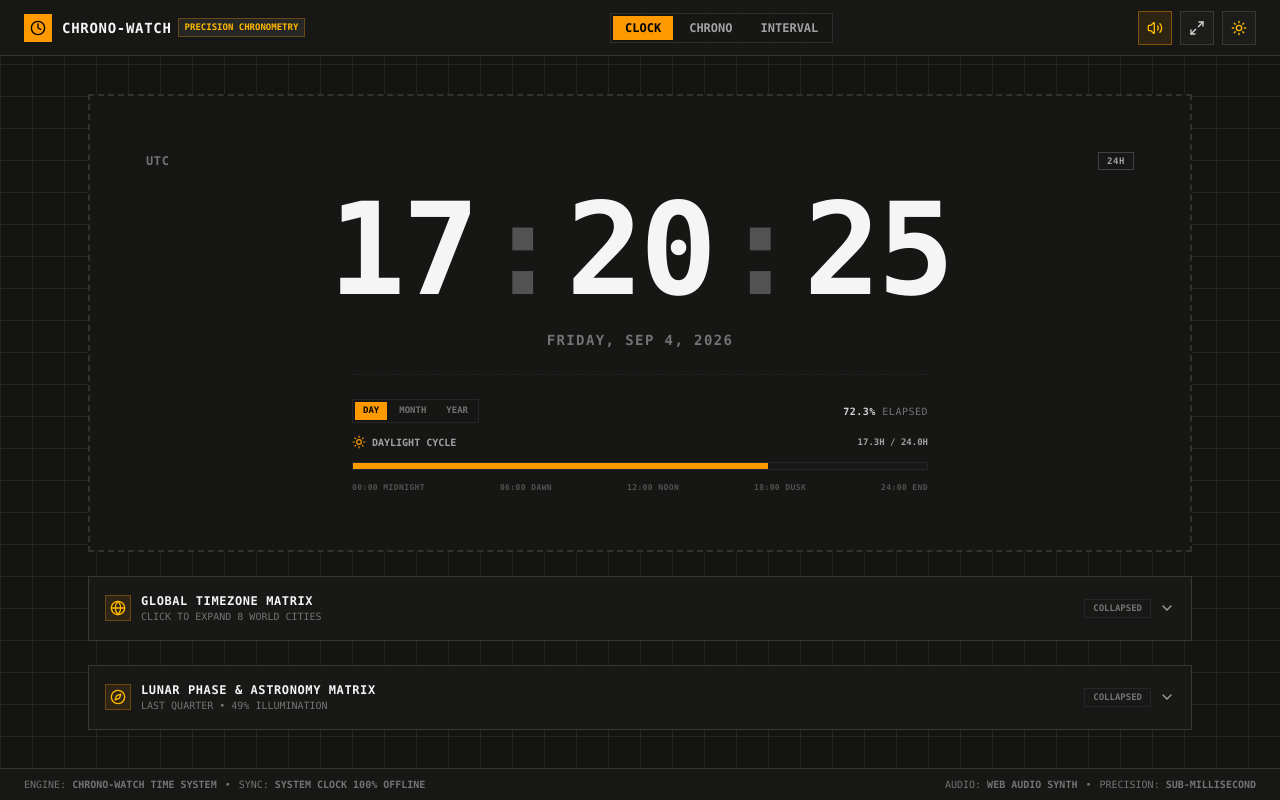
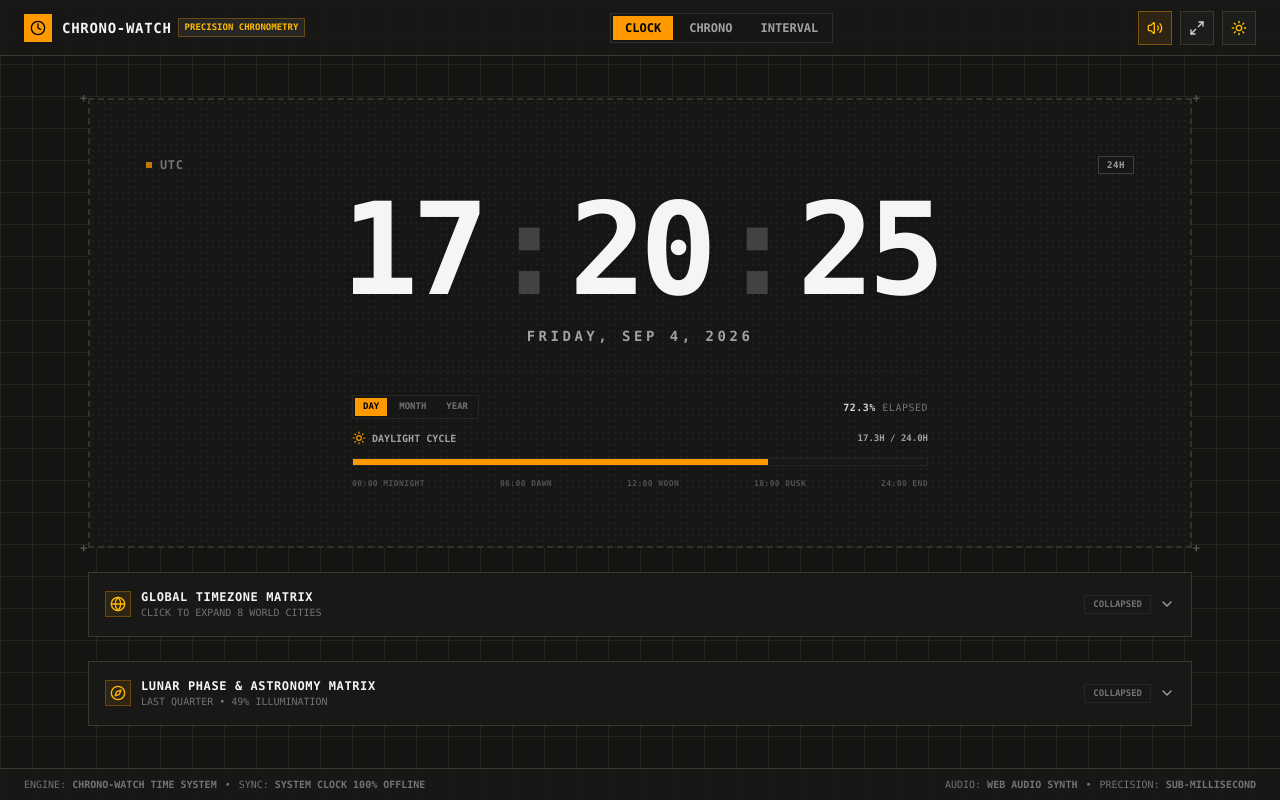
Before and after one commit to khokharsnehil45/chrono-watch, a Next.js app: page / in a window 1280 px wide. Built offline with nearby package versions, Linux system fonts and the light colour scheme.

Commit message:
style: add precision corner reticles, LCD dot matrix texture, and calibrated Swiss typography

```diff
--- a/app/globals.css
+++ b/app/globals.css
@@ -32,6 +32,17 @@ body {
   background-size: 32px 32px;
 }
 
+/* Subtle LCD Matrix Dot Texture */
+.lcd-matrix-dark {
+  background-image: radial-gradient(rgba(255, 255, 255, 0.04) 1px, transparent 0);
+  background-size: 6px 6px;
+}
+
+.lcd-matrix-light {
+  background-image: radial-gradient(rgba(0, 0, 0, 0.04) 1px, transparent 0);
+  background-size: 6px 6px;
+}
+
 /* Custom terminal scrollbars */
 ::-webkit-scrollbar {
   width: 6px;
--- a/app/page.tsx
+++ b/app/page.tsx
@@ -359,18 +359,35 @@ export default function ChronoWatchCockpit() {
         {activeMode === "CLOCK" && (
           <div className="space-y-4 sm:space-y-6">
 
-            {/* Minimal & Sober Dashed Watch Box */}
-            <div className={`border-2 border-dashed p-8 sm:p-14 transition-all duration-300 relative ${
+            {/* Minimal & Sober Dashed Watch Box with Hardware Corner Reticles */}
+            <div className={`border-2 border-dashed p-8 sm:p-14 transition-all duration-300 relative group ${
               theme === "dark"
-                ? "border-[#33322e] bg-[#161614] hover:border-neutral-400"
-                : "border-neutral-400 bg-white shadow-sm hover:border-neutral-800"
+                ? "border-[#33322e] bg-[#161614] hover:border-neutral-400 lcd-matrix-dark"
+                : "border-neutral-400 bg-white shadow-sm hover:border-neutral-800 lcd-matrix-light"
             }`}>
 
+              {/* 4 Hardware Corner Reticles / Precision Crosshairs */}
+              <div className={`absolute -top-2.5 -left-2.5 text-xs font-mono font-black select-none pointer-events-none transition-colors ${
+                theme === "dark" ? "text-neutral-600 group-hover:text-amber-500" : "text-neutral-400 group-hover:text-amber-600"
+              }`}>+</div>
+              <div className={`absolute -top-2.5 -right-2.5 text-xs font-mono font-black select-none pointer-events-none transition-colors ${
+                theme === "dark" ? "text-neutral-600 group-hover:text-amber-500" : "text-neutral-400 group-hover:text-amber-600"
+              }`}>+</div>
+              <div className={`absolute -bottom-2.5 -left-2.5 text-xs font-mono font-black select-none pointer-events-none transition-colors ${
+                theme === "dark" ? "text-neutral-600 group-hover:text-amber-500" : "text-neutral-400 group-hover:text-amber-600"
+              }`}>+</div>
+              <div className={`absolute -bottom-2.5 -right-2.5 text-xs font-mono font-black select-none pointer-events-none transition-colors ${
+                theme === "dark" ? "text-neutral-600 group-hover:text-amber-500" : "text-neutral-400 group-hover:text-amber-600"
+              }`}>+</div>
+
               {/* Header inside box */}
-              <div className={`flex items-center justify-between text-[10px] sm:text-xs font-mono font-bold uppercase tracking-wider mb-4 ${
+              <div className={`flex items-center justify-between text-[10px] sm:text-xs font-mono font-bold uppercase tracking-wider mb-3 ${
                 theme === "dark" ? "text-neutral-500" : "text-neutral-700"
               }`}>
-                <span>{now ? Intl.DateTimeFormat().resolvedOptions().timeZone : "LOCAL TIME"}</span>
+                <div className="flex items-center gap-2">
+                  <span className="w-1.5 h-1.5 bg-amber-500 animate-pulse"></span>
+                  <span>{now ? Intl.DateTimeFormat().resolvedOptions().timeZone : "LOCAL TIME"}</span>
+                </div>
 
                 {/* 12H / 24H Toggle */}
                 <button
@@ -385,7 +402,7 @@ export default function ChronoWatchCockpit() {
                 </button>
               </div>
 
-              {/* Primary Clock Digits */}
+              {/* Primary Clock Digits with Sub-pixel Kerning */}
               {now ? (() => {
                 let hours = now.getHours();
                 let ampm = "";
@@ -398,12 +415,12 @@ export default function ChronoWatchCockpit() {
                 const secStr = String(now.getSeconds()).padStart(2, "0");
 
                 return (
-                  <div className="font-mono text-6xl sm:text-8xl md:text-9xl font-black tracking-tight flex items-baseline justify-center gap-1 sm:gap-2 my-2 sm:my-4">
-                    <span className={theme === "dark" ? "text-neutral-100" : "text-neutral-950 font-black"}>{hrsStr}</span>
-                    <span className={theme === "dark" ? "text-neutral-600" : "text-neutral-400 font-bold"}>:</span>
-                    <span className={theme === "dark" ? "text-neutral-100" : "text-neutral-950 font-black"}>{minStr}</span>
-                    <span className={theme === "dark" ? "text-neutral-600" : "text-neutral-400 font-bold"}>:</span>
-                    <span className={theme === "dark" ? "text-neutral-100" : "text-neutral-950 font-black"}>{secStr}</span>
+                  <div className="font-mono text-6xl sm:text-8xl md:text-9xl font-black tracking-tighter flex items-baseline justify-center gap-1 sm:gap-2 my-1 sm:my-3">
+                    <span className={theme === "dark" ? "text-neutral-100 drop-shadow-sm" : "text-neutral-950 font-black"}>{hrsStr}</span>
+                    <span className={`animate-pulse ${theme === "dark" ? "text-neutral-600" : "text-neutral-400 font-bold"}`}>:</span>
+                    <span className={theme === "dark" ? "text-neutral-100 drop-shadow-sm" : "text-neutral-950 font-black"}>{minStr}</span>
+                    <span className={`animate-pulse ${theme === "dark" ? "text-neutral-600" : "text-neutral-400 font-bold"}`}>:</span>
+                    <span className={theme === "dark" ? "text-neutral-100 drop-shadow-sm" : "text-neutral-950 font-black"}>{secStr}</span>
                     {!is24Hour && (
                       <span className={`text-xs sm:text-lg font-black ml-2 ${theme === "dark" ? "text-neutral-500" : "text-neutral-700"}`}>{ampm}</span>
                     )}
@@ -413,9 +430,9 @@ export default function ChronoWatchCockpit() {
                 <div className={`text-4xl py-8 font-mono text-center ${theme === "dark" ? "text-neutral-600" : "text-neutral-400 font-bold"}`}>00:00:00</div>
               )}
 
-              {/* Sober Date Line */}
-              <div className={`text-center text-xs sm:text-sm font-mono font-bold uppercase tracking-widest mt-2 ${
-                theme === "dark" ? "text-neutral-500" : "text-neutral-700"
+              {/* Sober Date Line with Calibrated Spacing */}
+              <div className={`text-center text-xs sm:text-sm font-mono font-bold uppercase tracking-[0.25em] mt-1 ${
+                theme === "dark" ? "text-neutral-400" : "text-neutral-700"
               }`}>
                 {now ? now.toLocaleDateString(undefined, { weekday: "long", year: "numeric", month: "short", day: "numeric" }) : "---"}
               </div>
```
